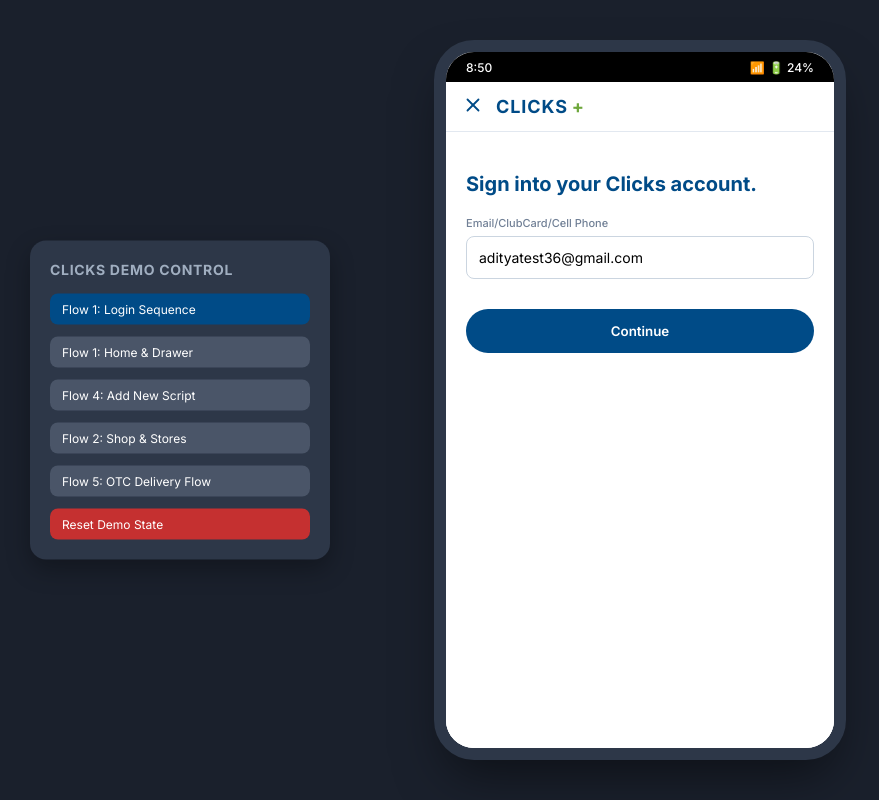
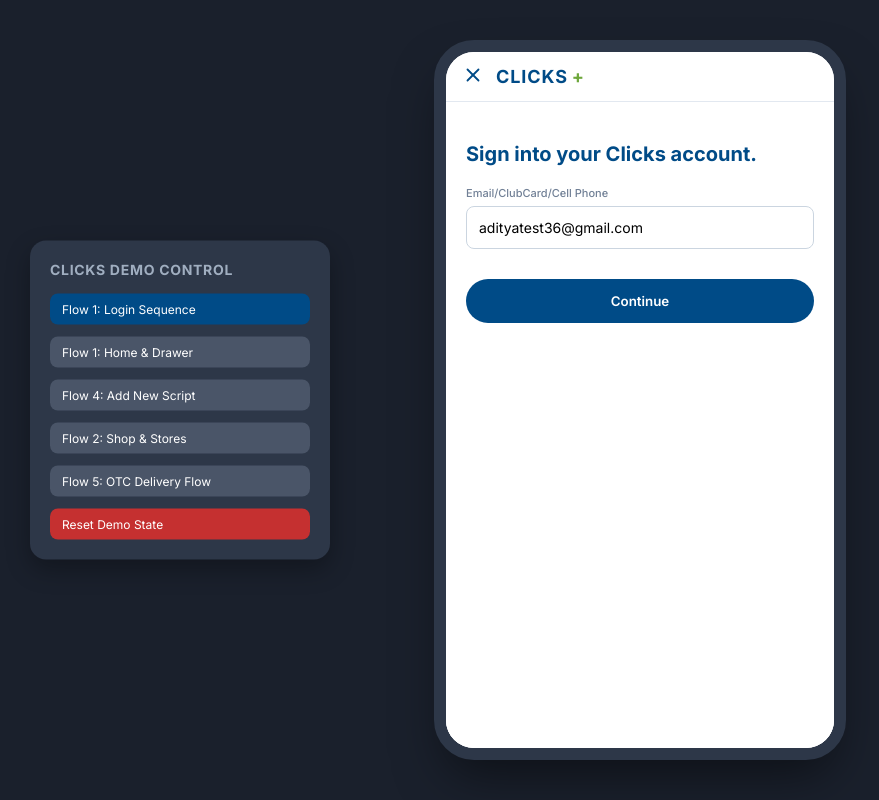
Before and after one commit to sukb1980/Clicks, a React (Vite) app: page / in a window 1280 px wide. Shown: the whole page, without its empty margins (0-879 px from the left). Built offline with nearby package versions, Linux system fonts and the light colour scheme.

Commit message:
style: remove simulated status bar and notch mockup

```diff
--- a/src/App.jsx
+++ b/src/App.jsx
@@ -252,16 +252,6 @@
 
       {/* Main Mobile Screen Bezel */}
       <div className="app-viewport-wrapper">
-
-        {/* Apple/iPhone Simulated status bar */}
-        <div className="status-bar-notch">
-          <span>8:50</span>
-          <div className="notch-center"></div>
-          <div style={{ display: 'flex', gap: '4px', alignItems: 'center' }}>
-            <span>📶</span>
-            <span>🔋 24%</span>
-          </div>
-        </div>
 
         {/* Dynamic header depending on context */}
         {renderHeader()}
--- a/src/index.css
+++ b/src/index.css
@@ -57,27 +57,7 @@
   }
 }
 
-/* Header & Notch mockup */
-.status-bar-notch {
-  background-color: #000000;
-  height: 30px;
-  width: 100%;
-  display: flex;
-  justify-content: space-between;
-  align-items: center;
-  padding: 0 20px;
-  color: #ffffff;
-  font-size: 12px;
-  font-weight: 500;
-  z-index: 100;
-}
 
-.status-bar-notch .notch-center {
-  width: 110px;
-  height: 20px;
-  background-color: #000000;
-  border-radius: 0 0 12px 12px;
-}
 
 /* Scrollable screen container */
 .app-screen-content {
```
